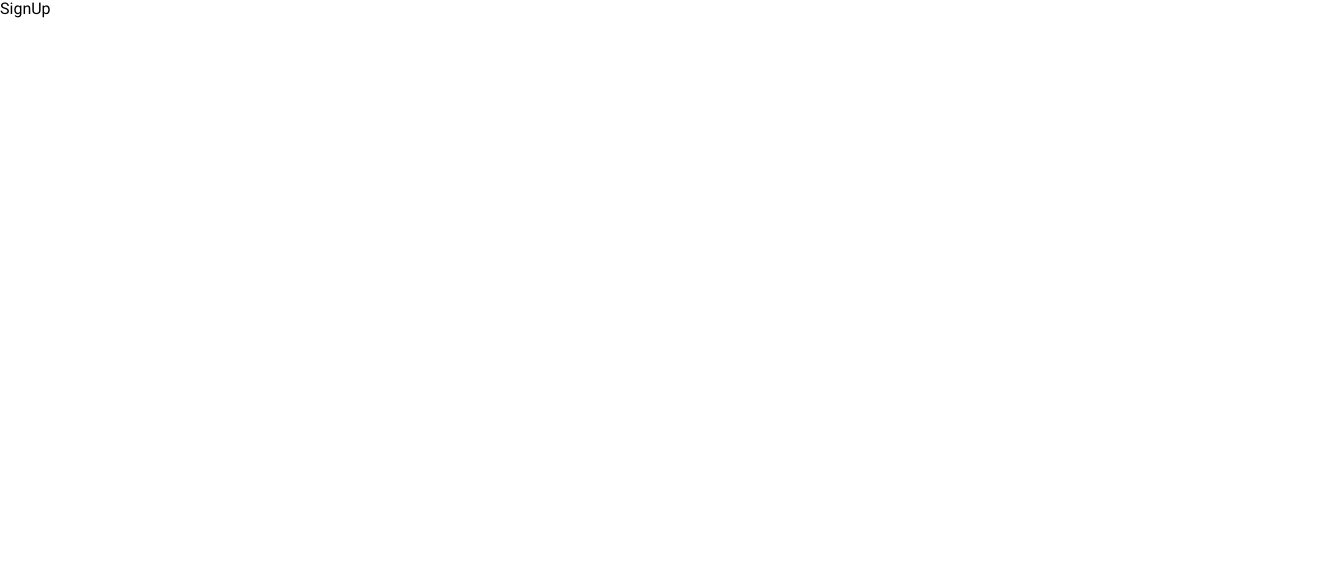
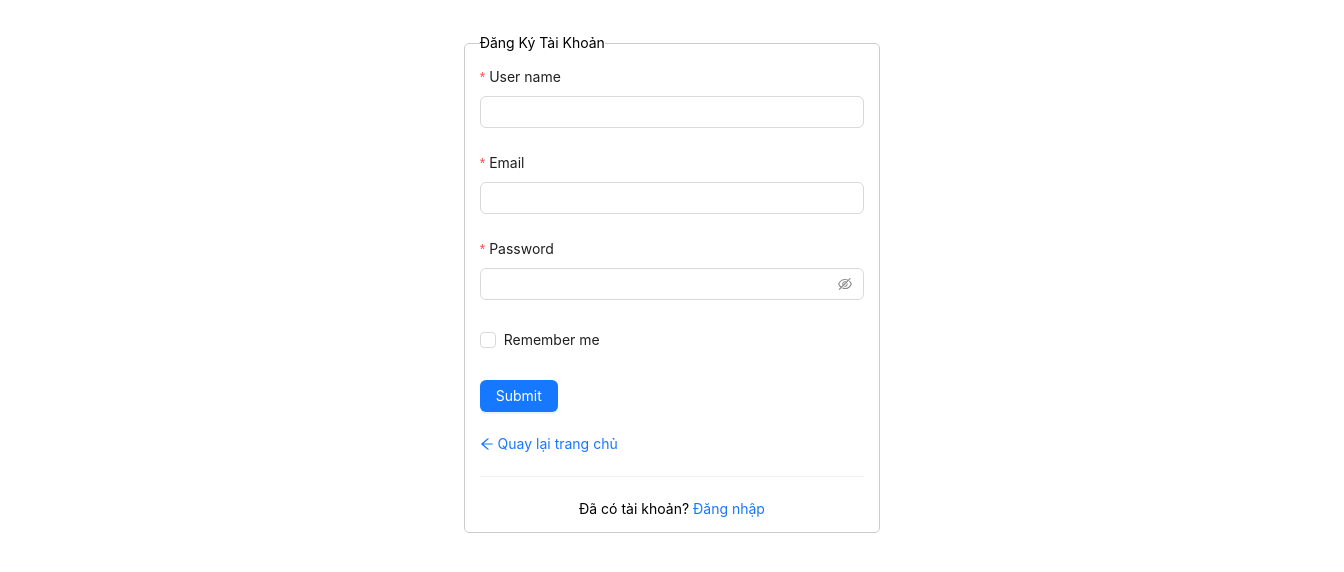
Before and after one commit to MY-LMS-PROJECT/lms-fe-reactjs, a React (Vite) app: page /auth/signup in a window 1280 px wide. Shown: the top 572 px of the page, 1344 px wide, since content can reach past the window. Built offline with nearby package versions, Linux system fonts and the light colour scheme.

Commit message:
add ui signup and login

```diff
--- a/package.json
+++ b/package.json
@@ -15,6 +15,8 @@
     "*.{js,css,md}": "prettier --write"
   },
   "dependencies": {
+    "@ant-design/icons": "^5.3.7",
+    "antd": "^5.19.1",
     "normalize.css": "8.0.1",
     "react": "^18.3.1",
     "react-dom": "^18.3.1",
--- a/src/App.jsx
+++ b/src/App.jsx
@@ -1,9 +1,11 @@
+import Container from './components/Container/Container'
+
 export default function App() {
   return (
     <>
-      <div className='container mx-auto'>
+      <Container>
         <h1 className=''>Hello</h1>
-      </div>
+      </Container>
     </>
   )
 }
--- /dev/null
+++ b/src/components/Container/Container.jsx
@@ -0,0 +1,3 @@
+export default function Container({ children }) {
+  return <div className='container mx-auto px-4 sm:px-6 lg:px-8'>{children}</div>
+}
--- /dev/null
+++ b/src/contexts/StateProvider.jsx
@@ -0,0 +1,7 @@
+import { createContext } from 'react'
+
+export const StateContext = createContext()
+
+export const StateProvider = ({ children }) => {
+  return <StateContext.Provider value={{}}>{children}</StateContext.Provider>
+}
--- a/src/pages/auth/AuthPage.jsx
+++ b/src/pages/auth/AuthPage.jsx
@@ -1,11 +1,12 @@
 import { Outlet } from 'react-router-dom'
+import Container from '../../components/Container/Container'
 
 export default function AuthPage() {
   return (
     <>
-      <div className='container mx-auto'>
+      <Container>
         <Outlet />
-      </div>
+      </Container>
     </>
   )
 }
--- a/src/pages/auth/LogIn.jsx
+++ b/src/pages/auth/LogIn.jsx
@@ -1,3 +1,88 @@
+import { Button, Checkbox, Col, Divider, Form, Input, notification, Row } from 'antd'
+import { Link, useNavigate } from 'react-router-dom'
+import { ArrowLeftOutlined } from '@ant-design/icons'
+
 export default function LogIn() {
-  return <div>LogIn</div>
+  const navigate = useNavigate()
+
+  const onFinish = async (values) => {
+    try {
+      // const { email, password } = values
+      // const res = await loginApi({ email, password })
+      // if (res) {
+      //   localStorage.setItem('accessToken', res?.accessToken)
+      //   // setAuth({
+      //   //   isAuthenticated: true,
+      //   //   user: { name: res.user.name, email: res.user.email },
+      //   // })
+      //   notification.success({ message: 'Đăng nhập thành công' })
+      //   navigate('/')
+      // }
+    } catch (error) {
+      notification.error({
+        message: error.response.data.message || 'Email hoặc mật khẩu chưa chính xác',
+      })
+    }
+  }
+
+  return (
+    <Row justify={'center'} style={{ marginTop: '30px' }}>
+      <Col xs={24} md={16} lg={8}>
+        <fieldset
+          style={{
+            padding: '15px',
+            margin: '5px',
+            border: '1px solid #ccc',
+            borderRadius: '5px',
+          }}
+        >
+          <legend>Đăng Nhập</legend>
+          <Form name='basic' onFinish={onFinish} autoComplete='off' layout='vertical'>
+            <Form.Item
+              label='Email'
+              name='email'
+              rules={[
+                {
+                  required: true,
+                  message: 'Please input your email!',
+                },
+              ]}
+            >
+              <Input />
+            </Form.Item>
+
+            <Form.Item
+              label='Password'
+              name='password'
+              rules={[
+                {
+                  required: true,
+                  message: 'Please input your password!',
+                },
+              ]}
+            >
+              <Input.Password />
+            </Form.Item>
+
+            <Form.Item name='remember' valuePropName='checked'>
+              <Checkbox>Remember me</Checkbox>
+            </Form.Item>
+
+            <Form.Item>
+              <Button type='primary' htmlType='submit'>
+                Submit
+              </Button>
+            </Form.Item>
+          </Form>
+          <Link to={'/'}>
+            <ArrowLeftOutlined /> Quay lại trang chủ
+          </Link>
+          <Divider />
+          <div style={{ textAlign: 'center' }}>
+            Chưa có tài khoản? <Link to={'/auth/signup'}>Đăng ký tại đây</Link>
+          </div>
+        </fieldset>
+      </Col>
+    </Row>
+  )
 }
--- a/src/pages/auth/SignUp.jsx
+++ b/src/pages/auth/SignUp.jsx
@@ -1,3 +1,96 @@
+import { Button, Checkbox, Col, Divider, Form, Input, notification, Row } from 'antd'
+import { Link, useNavigate } from 'react-router-dom'
+import { ArrowLeftOutlined } from '@ant-design/icons'
+
 export default function SignUp() {
-  return <div>SignUp</div>
+  const navigate = useNavigate()
+
+  const onFinish = async (values) => {
+    // const { name, email, password } = values;
+    // const res = await signupApi({ name, email, password });
+    // if (res) {
+    //   notification.success({ message: "Đăng ký thành công" });
+    //   console.log(res);
+    //   navigate("/login");
+    // } else {
+    //   notification.error({
+    //     message: "Người dùng đã tồn tại",
+    //   });
+    //   console.log(res);
+    // }
+  }
+
+  return (
+    <Row justify={'center'} style={{ marginTop: '30px' }}>
+      <Col xs={24} md={16} lg={8}>
+        <fieldset
+          style={{
+            padding: '15px',
+            margin: '5px',
+            border: '1px solid #ccc',
+            borderRadius: '5px',
+          }}
+        >
+          <legend>Đăng Ký Tài Khoản</legend>
+          <Form name='basic' onFinish={onFinish} autoComplete='off' layout='vertical'>
+            <Form.Item
+              label='User name'
+              name='name'
+              rules={[
+                {
+                  required: true,
+                  message: 'Please input your name!',
+                },
+              ]}
+            >
+              <Input />
+            </Form.Item>
+
+            <Form.Item
+              label='Email'
+              name='email'
+              rules={[
+                {
+                  required: true,
+                  message: 'Please input your email!',
+                },
+              ]}
+            >
+              <Input />
+            </Form.Item>
+
+            <Form.Item
+              label='Password'
+              name='password'
+              rules={[
+                {
+                  required: true,
+                  message: 'Please input your password!',
+                },
+              ]}
+            >
+              <Input.Password />
+            </Form.Item>
+
+            <Form.Item name='remember' valuePropName='checked'>
+              <Checkbox>Remember me</Checkbox>
+            </Form.Item>
+
+            <Form.Item>
+              <Button type='primary' htmlType='submit'>
+                Submit
+              </Button>
+            </Form.Item>
+          </Form>
+          <Link to={'/'}>
+            <ArrowLeftOutlined /> Quay lại trang chủ
+          </Link>
+          <Divider />
+          <div style={{ textAlign: 'center' }}>
+            Đã có tài khoản? <Link to={'/auth/login'}>Đăng nhập</Link>
+          </div>
+        </fieldset>
+      </Col>
+    </Row>
+  )
 }
```
Also changed, not shown: .eslintrc.cjs, 1 other file (tests, documents, lock files or other folders).
